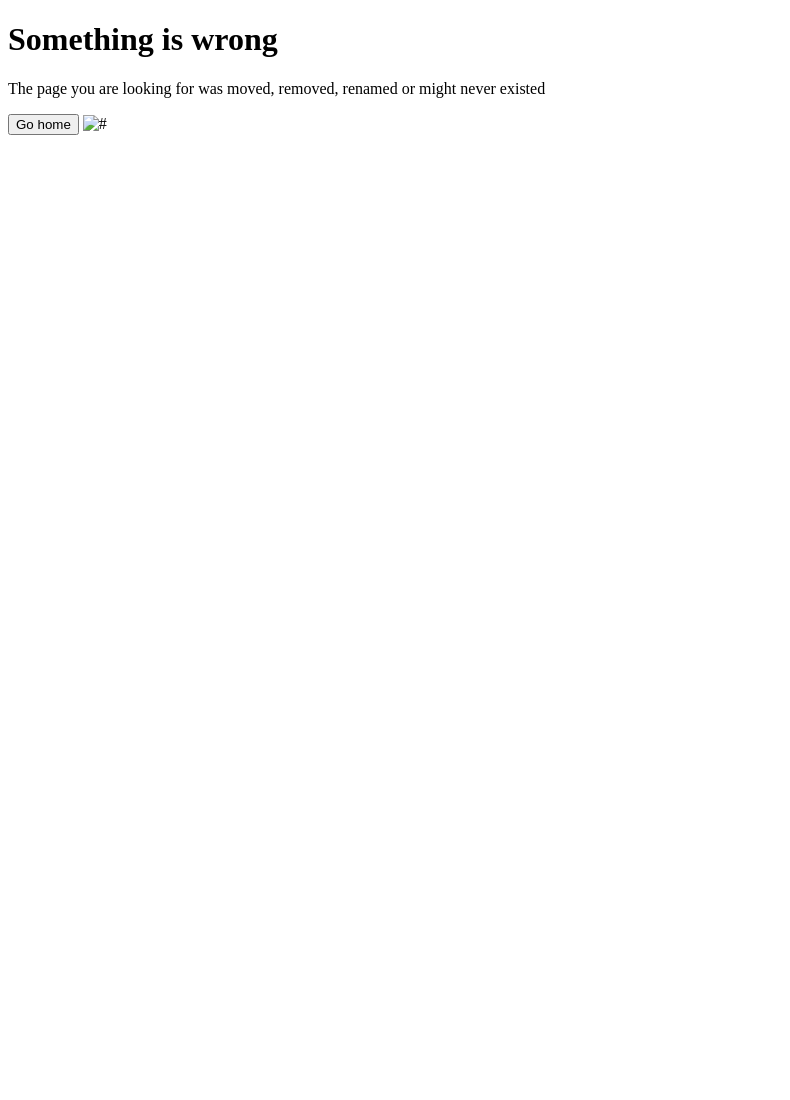
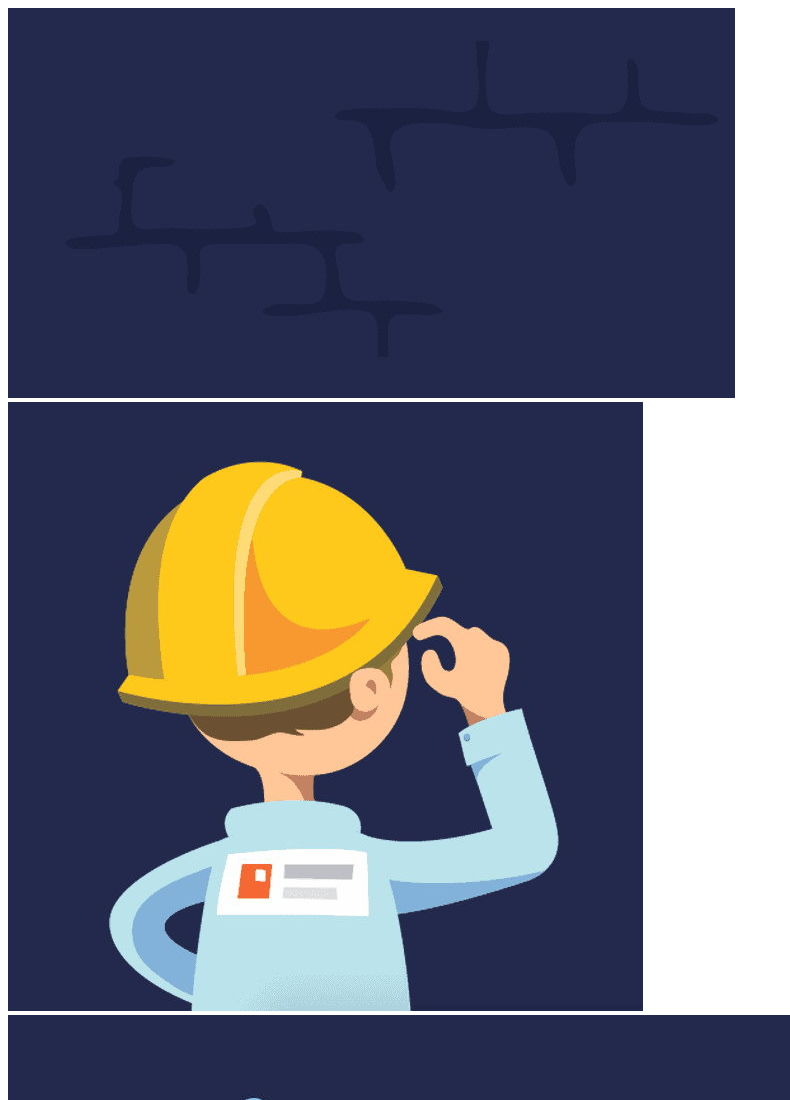
Before and after one commit to gretane/404, a website: page index.html in a window 1280 px wide. Shown: the top 1100 px of the page, without its empty margins (0-790 px from the left). Before the commit the page ends 800 px from the top, so only its background shows below. Drawn offline with Linux system fonts and the light colour scheme.

Commit message:
img in html

```diff
--- a/index.html
+++ b/index.html
@@ -9,10 +9,19 @@
 </head>
 
 <body>
-    <h1>Something is wrong</h1>
-    <p>The page you are looking for was moved, removed, renamed or might never existed</p>
-    <button>Go home</button>
-    <img src="#" alt="#" />
+    <div>
+        <div>
+            <img src="./img/brick_wall.jpg" alt="brick wall" />
+            <img src="./img/man_hat_blue.jpg" alt="engineer" />
+        </div>
+        <div>
+            <img src="./img/404nrblue.jpg" alt="404" />
+            <h1>Something is wrong</h1>
+            <p>The page you are looking for was moved, removed, renamed or might never existed</p>
+            <button>Go home</button>
+            <img src="./img/tools.jpg" alt="tools" />
+        </div>
+    </div>
 </body>
 
 </html>
```
